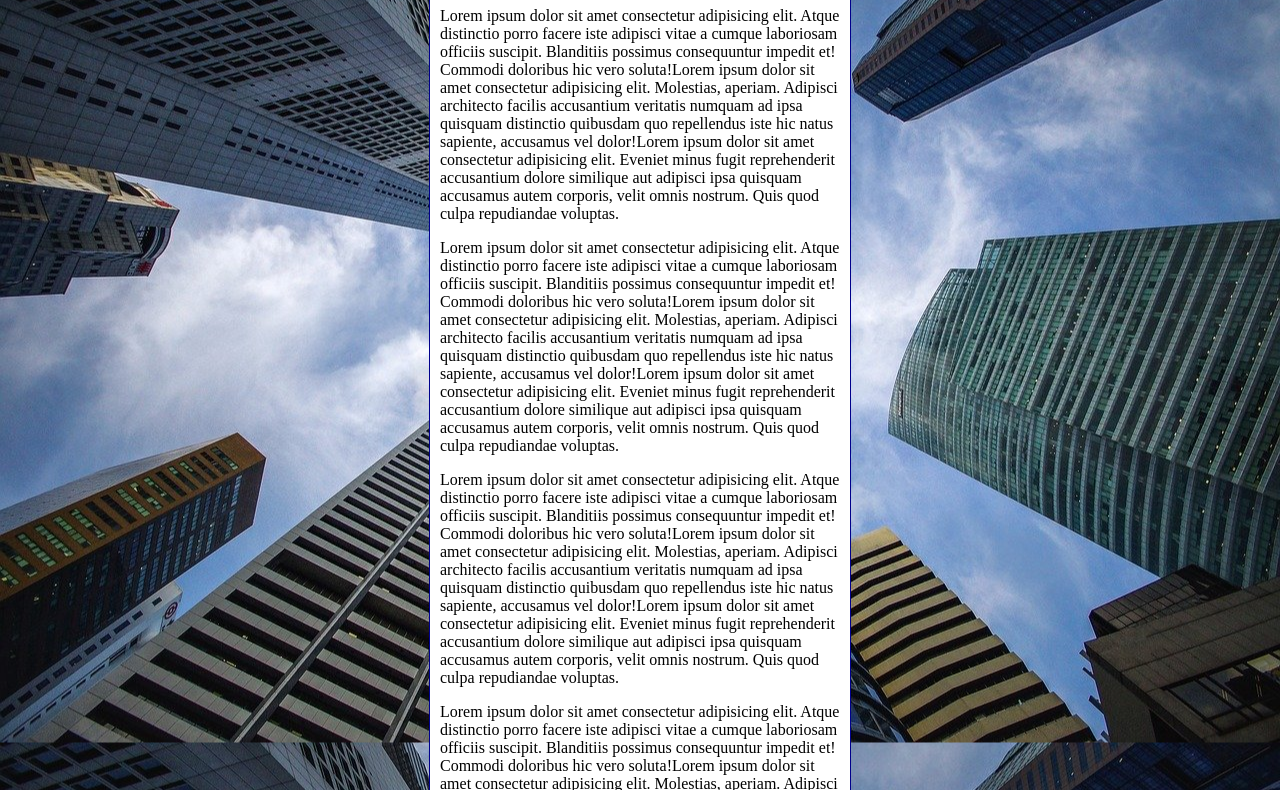
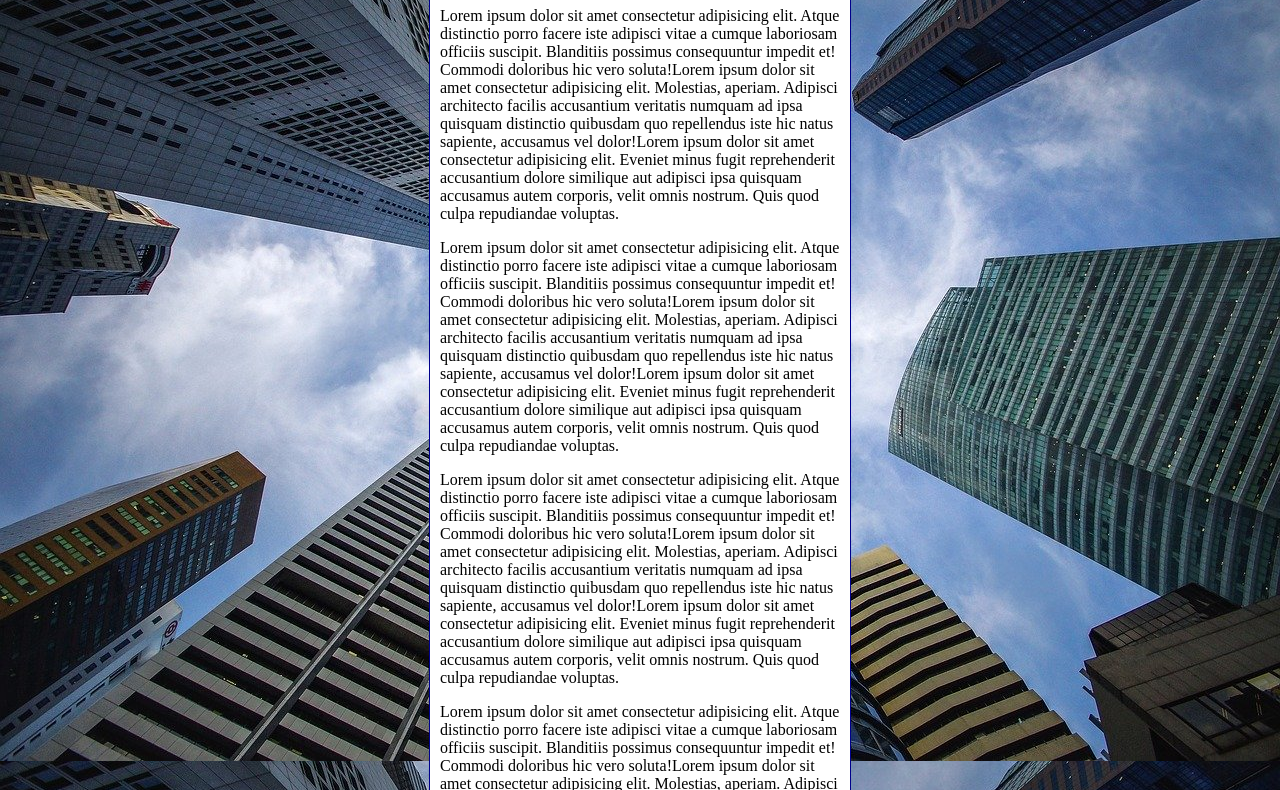
Before and after one commit to MychaelWolter/html-css, a plain HTML site: page exercicios/ex022/fundo006.html in a window 1280 px wide. Shown: the part 92-882 px from the top of the page. Drawn offline with Linux system fonts and the light colour scheme.

Commit message:
Update fundo006.html

```diff
--- a/exercicios/ex022/fundo006.html
+++ b/exercicios/ex022/fundo006.html
@@ -3,24 +3,37 @@
 <head>
     <meta charset="UTF-8">
     <meta name="viewport" content="width=device-width, initial-scale=1.0">
-    <title>Document</title>
+    <title>Fundo fixo de tela</title>
     <style>
         body {
             height: 100vh;
-            background-color: black;
+            /*background-color: black;
             background-image: url('imagens/wallpaper002.jpg');
             background-position: center center;
-            background-repeat: repeat-y;
-            background-size: cover;
+            background-repeat: no-repeat;
+            background-size: cover;*/
             /*
             contain = mostra a imagem completa;
             cover = cobre a tela toda, pode cortar a imagem.
             */
+            /*background-attachment: fixed;*/
+            /*
+            attachment = vinculo (colar fundo, deixar fixo)
+            scroll = conteudo junto do fundo
+            fixed = fundo fixo, solto do conteudo
+            */
+
+            /* shorthand - background
+                color - image - position - repeat - [size] - attachment
+            */
+
+            background: black url('imagens/wallpaper002.jpg') center center no-repeat fixed;
+            background-size: cover;
         }
 
         main {
             background-color: white;
-            width: 400px;
+            max-width: 400px;
             padding: 10px;
             margin: auto;
             border: 1px solid darkblue;
```
